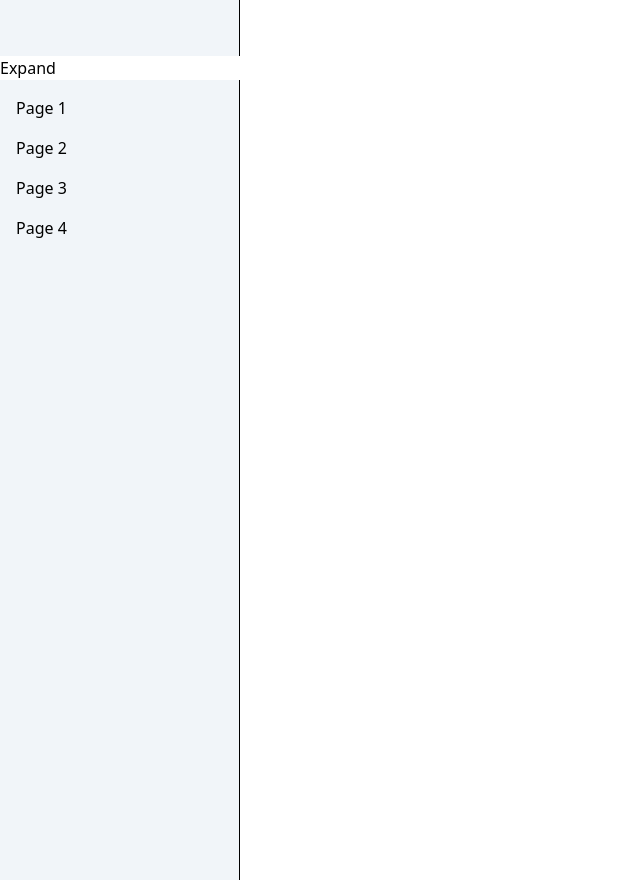
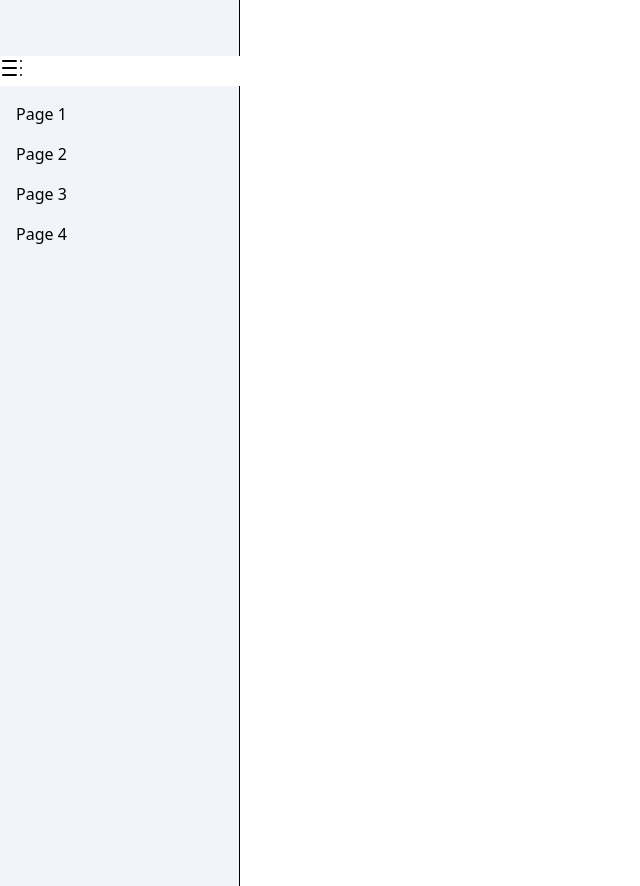
Before and after one commit to pebencze/personal-dashboard, a React (Vite) app: page / in a window 1280 px wide. Shown: the whole page, without its empty margins (0-640 px from the left). Built offline with nearby package versions, Linux system fonts and the light colour scheme.

Commit message:
refactor(Sidebar.tsx): collapse, expand, lucide icons

```diff
--- a/package.json
+++ b/package.json
@@ -11,6 +11,7 @@
   },
   "dependencies": {
     "@tailwindcss/vite": "^4.1.14",
+    "lucide-react": "^0.545.0",
     "react": "^19.1.1",
     "react-dom": "^19.1.1",
     "tailwindcss": "^4.1.14"
--- a/src/components/Sidebar.tsx
+++ b/src/components/Sidebar.tsx
@@ -1,10 +1,15 @@
-import { useRef } from "react"
+import { useRef, useState } from "react"
+import { TableOfContents } from "lucide-react"
+import {CircleX } from "lucide-react"
 
 
 function Sidebar(){
     const sidebarRef = useRef<HTMLDivElement>(null)
     const contentRef = useRef<HTMLDivElement>(null)
     const isBeingResizedRef = useRef<boolean>(false)
+
+    const [isBeingReset, setIsBeingReset] = useState(false)
+    const [isBeingCollapsed, setIsBeingCollapsed] = useState(false)
 
 
     const onDragResize = (event: React.MouseEvent<HTMLDivElement>) => {
@@ -38,24 +43,48 @@ function Sidebar(){
         document.removeEventListener("mouseup", onMouseRelease)
     }
 
+    const onResetWidth = () => {
+        if (sidebarRef.current && contentRef.current) {
+            setIsBeingReset(true)
+
+            sidebarRef.current.style.width = "240px"
+            contentRef.current.style.width = "240px"
+        }
+        setTimeout(() => setIsBeingReset(false), 500)
+
+    }
+
+    const onCollapse = () => {
+        if (sidebarRef.current && contentRef.current) {
+            setIsBeingCollapsed(true)
+
+            sidebarRef.current.style.width = "0px"
+            contentRef.current.style.width = "0px"
+        }
+        setTimeout(() => setIsBeingCollapsed(false), 500)
+    }
+
     return (
         <>
             <div
                 ref={sidebarRef}
-                className="flex flex-col gap-4 overflow-y-scroll relative border-r bg-slate-100 p-4 z-10 w-[240px] group/sidebar"
+                className={`${
+                    (isBeingReset || isBeingCollapsed) && "transition-all duration-500 ease-out"
+                } flex flex-col gap-4 overflow-y-scroll relative border-r bg-slate-100 p-4 z-10 w-[240px] group/sidebar`}
             >
                 <button
+                    onClick={onCollapse}
                     className="opacity-0 transition-all group-hover/sidebar:opacity-100"
                 >
-                    Collapse
+                    <CircleX />
                 </button>
                 <div
                     onMouseDown={onDragResize}
                     className="absolute top-0 right-0 cursor-ew-resize w-[2px] bg-slate-200 opacity-0 group-hover/sidebar:opacity-100 transition-all h-full"
                 ></div>
             </div>
-            <button className="">
-                Expand
+            <button onClick={onResetWidth} className="">
+                <TableOfContents />
             </button>
             {/* main content */}
             <div ref={contentRef} className="flex flex-col gap-4 overflow-y-scroll border-r bg-slate-100 p-4 z-10 w-[240px] h-screen">
```
Also changed, not shown: 1 other file (tests, documents, lock files or other folders).
